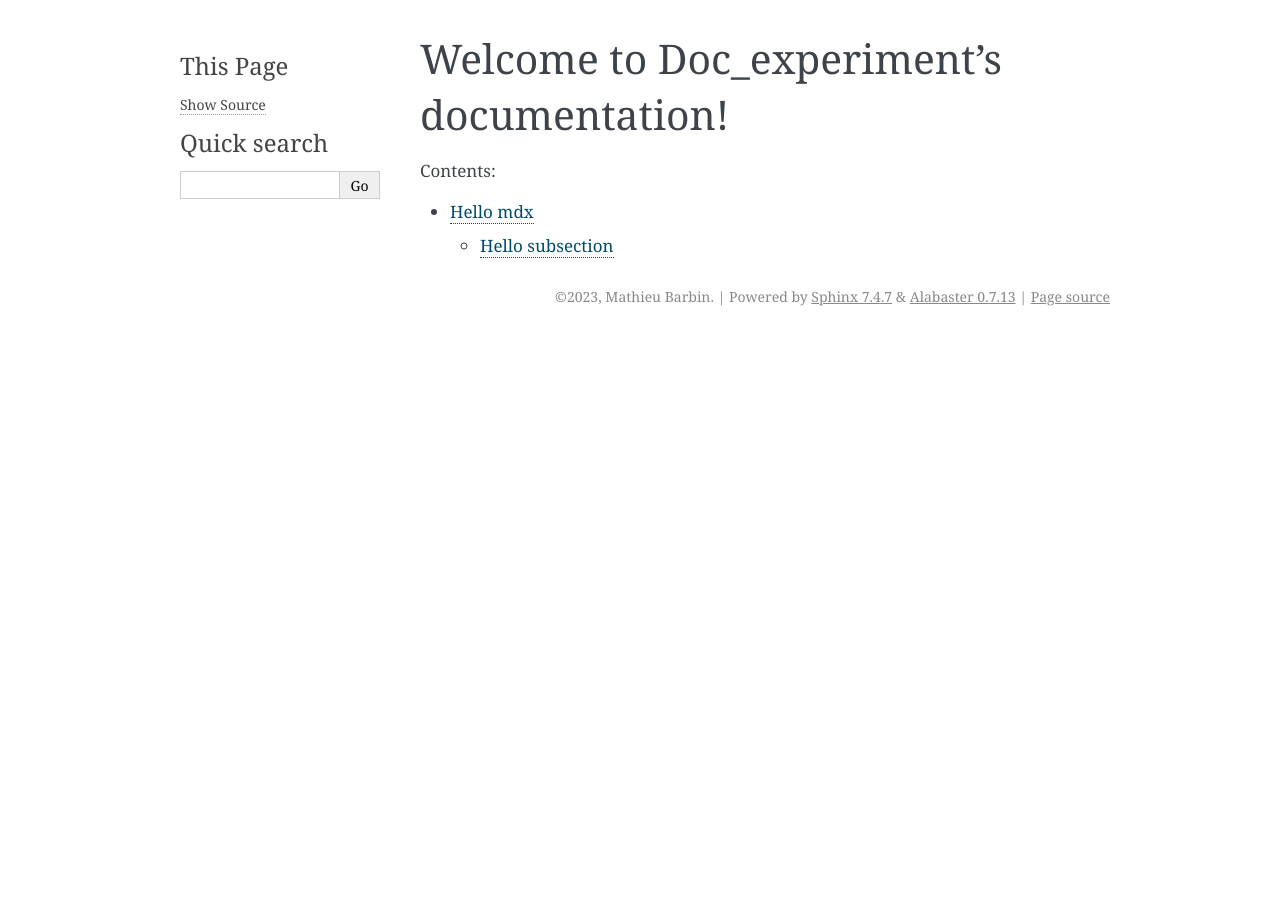
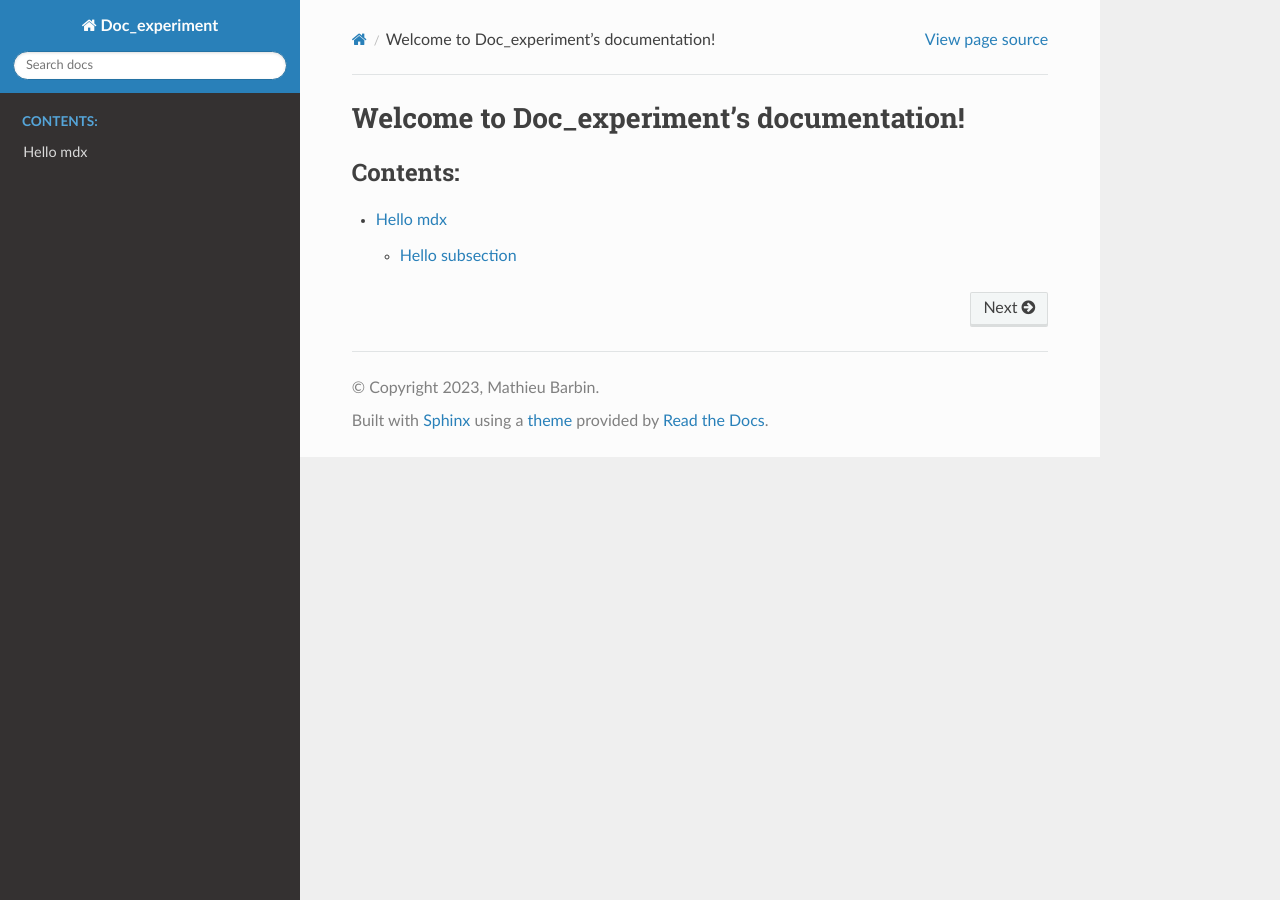
Before and after one commit to mbarbin/doc-experiment-sphinx, a Sphinx documentation site: the page built from doc/index.rst, in a window 1280 px wide. Built offline with Sphinx 7.4.7 and the Read the Docs theme 2.0.0, drawn with Linux system fonts in a browser that asks for light colours.

Commit message:
attempt to using sphinx_rtd_theme

```diff
--- a/doc/conf.py
+++ b/doc/conf.py
@@ -38,7 +38,10 @@ release = ''
 # Add any Sphinx extension module names here, as strings. They can be
 # extensions coming with Sphinx (named 'sphinx.ext.*') or your custom
 # ones.
-extensions = ['myst_parser']
+extensions = [
+    'myst_parser',
+    'sphinx_rtd_theme'
+]
 
 # Add any paths that contain templates here, relative to this directory.
 templates_path = ['_templates']
@@ -72,7 +75,9 @@ pygments_style = None
 # The theme to use for HTML and HTML Help pages.  See the documentation for
 # a list of builtin themes.
 #
-html_theme = 'alabaster'
+import sphinx_rtd_theme
+html_theme = "sphinx_rtd_theme"
+html_theme_path = [sphinx_rtd_theme.get_html_theme_path()]
 
 # Theme options are theme-specific and customize the look and feel of a theme
 # further.  For a list of options available for each theme, see the
--- a/doc/requirements.txt
+++ b/doc/requirements.txt
@@ -1 +1,2 @@
 myst-parser >= 1.0
+sphinx_rtd_theme >= 1.0
```
